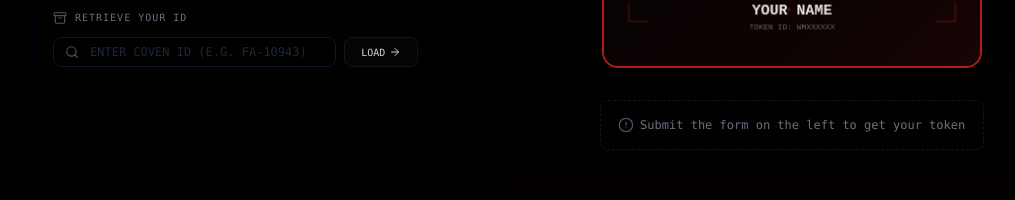
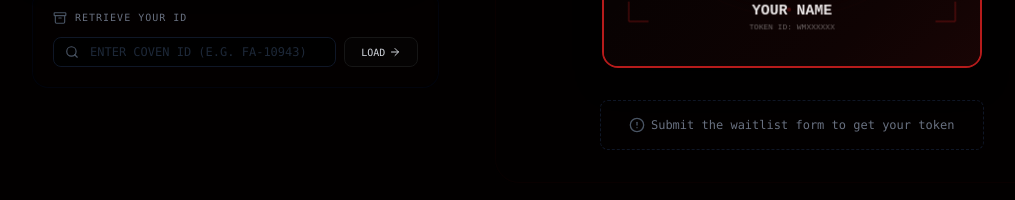
Before and after one commit to aastha51551/Forbidden-Archives-Waitlist, a React (Vite) app: page / in a window 1280 px wide. Shown: the part 1616-1816 px from the top of the page, without its empty margins (80-1095 px from the left). Built offline with nearby package versions, Linux system fonts and the light colour scheme; no server answers; a web font is replaced by a local one.

Commit message:
Update ThreeDToken.tsx

```diff
--- a/src/components/ThreeDToken.tsx
+++ b/src/components/ThreeDToken.tsx
@@ -660,7 +660,7 @@ export default function ThreeDToken({ user, onShareRecorded }: ThreeDTokenProps)
         ) : (
           <div className="text-center text-xs text-gray-500 font-mono flex items-center justify-center gap-1.5 py-4 border border-dashed border-gray-900 rounded-lg">
             <AlertCircle className="w-4 h-4 text-gray-600" />
-            Submit the form on the left to get your token
+            Submit the waitlist form to get your token
           </div>
         )}
       </div>
```
